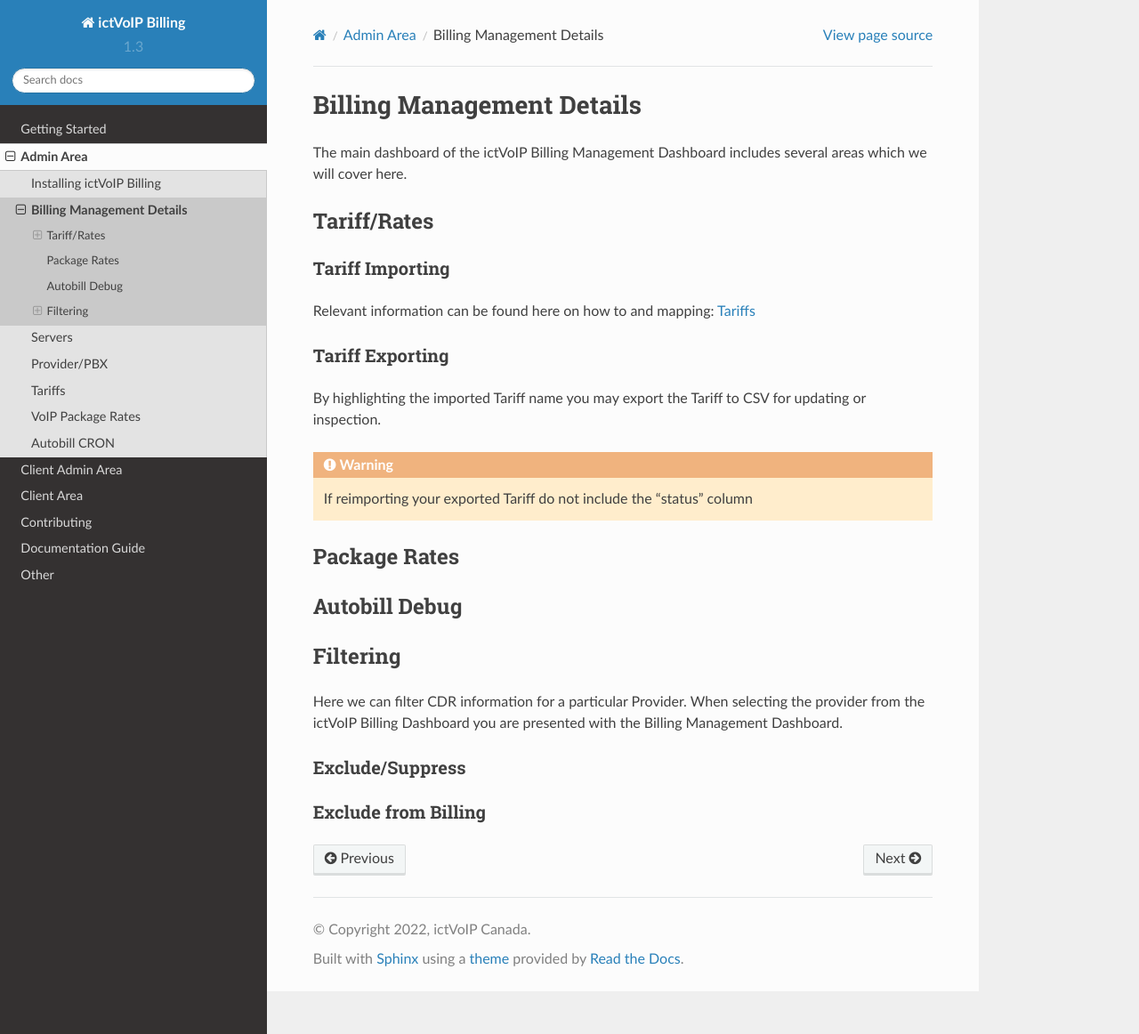
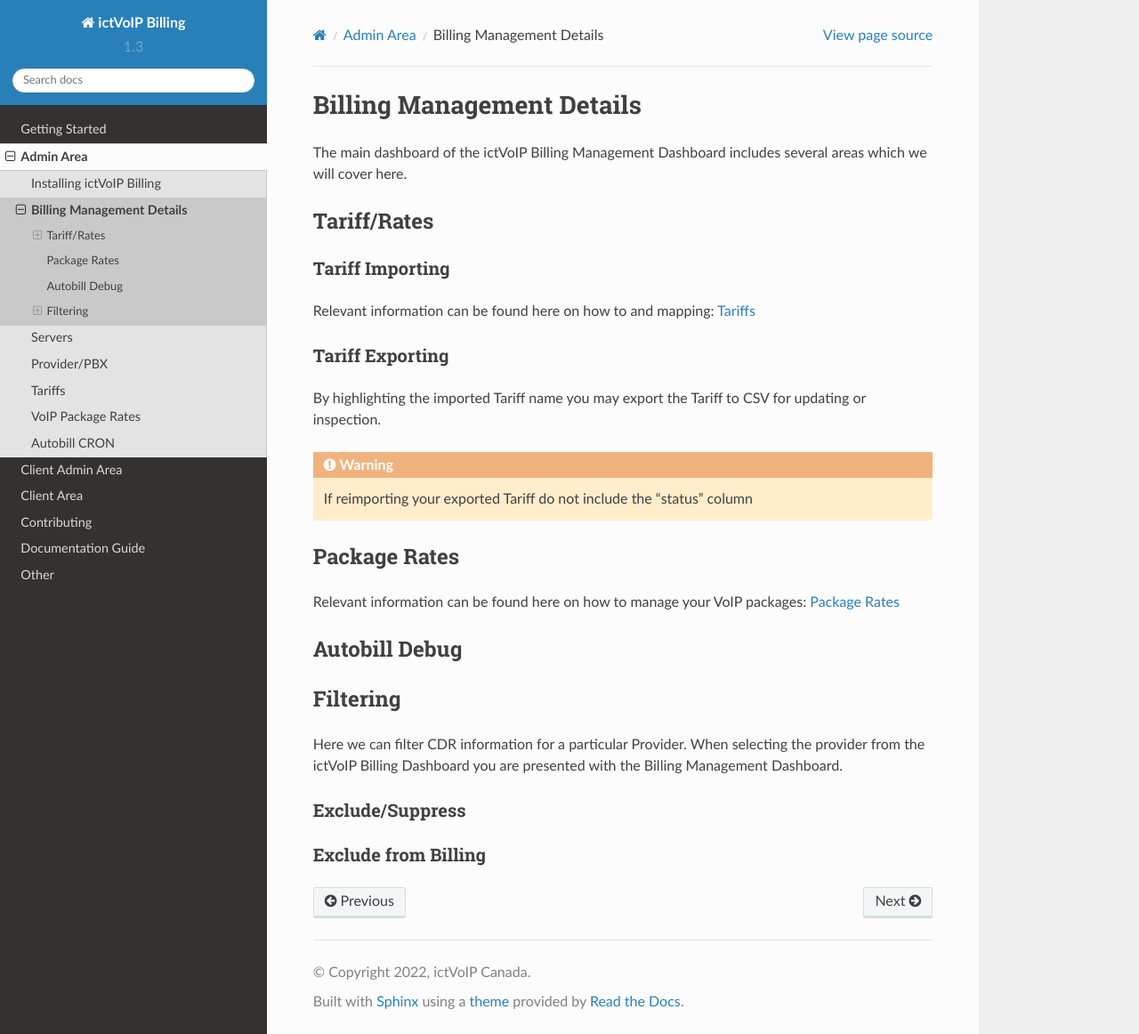
Before and after one commit to ictvoip/ictvoip-docs, a Sphinx documentation site: the page built from docs/source/admin/billing_management.rst, in a window 1280 px wide and 1162 px high. Shown: the whole window at 89% size. Built offline with Sphinx 7.4.7 and the Read the Docs theme 2.0.0, drawn with Linux system fonts in a browser that asks for light colours; pages that are not in the unit, such as notebooks, are missing from menus.

Commit message:
Update billing_management.rst

```diff
--- a/docs/source/admin/billing_management.rst
+++ b/docs/source/admin/billing_management.rst
@@ -25,6 +25,8 @@ By highlighting the imported Tariff name you may export the Tariff to CSV for up
 Package Rates
 ***************
 
+Relevant information can be found here on how to manage your VoIP packages:  `Package Rates <../admin/packages.html>`_
+
 
 Autobill Debug
 ****************
```
